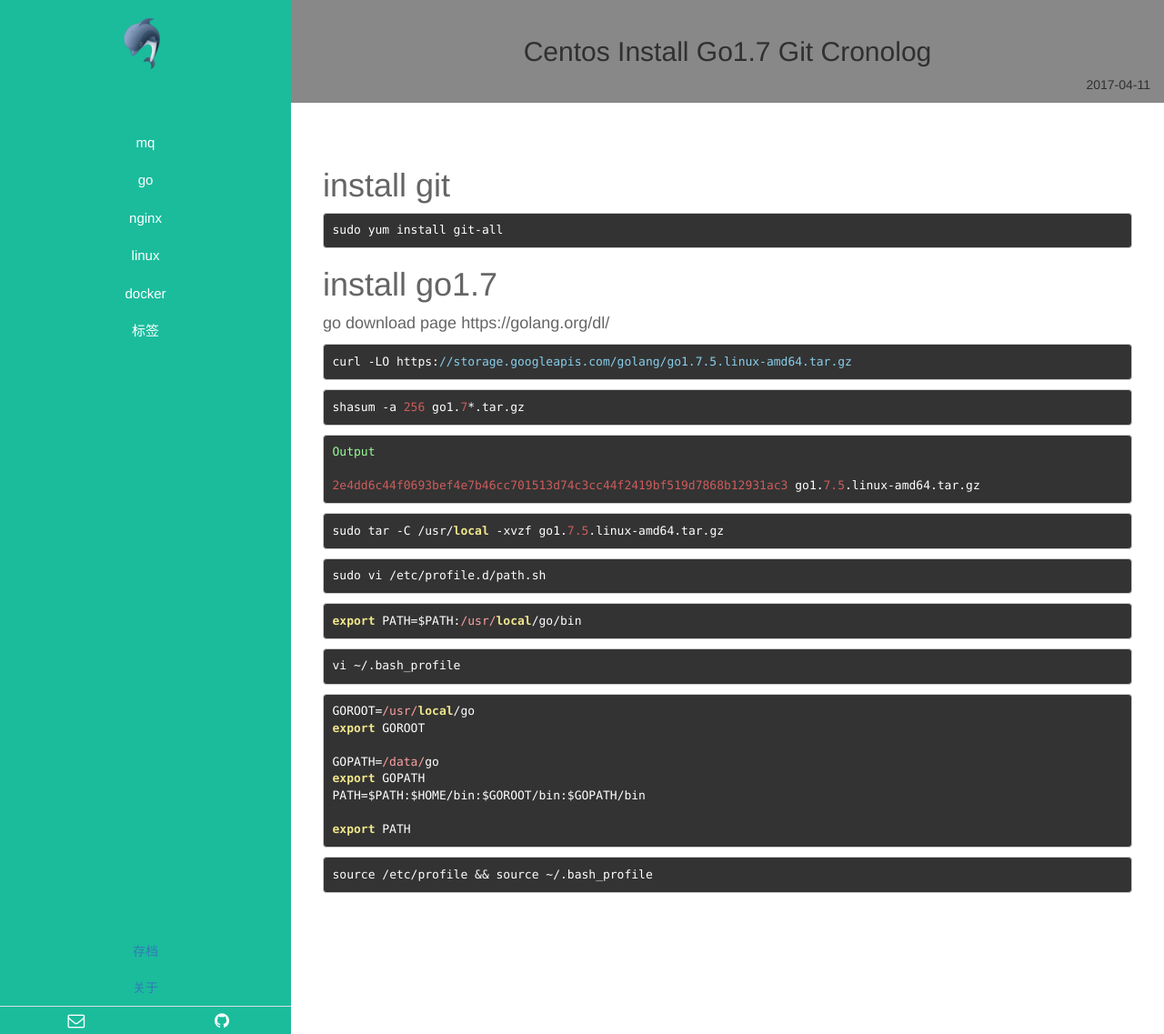
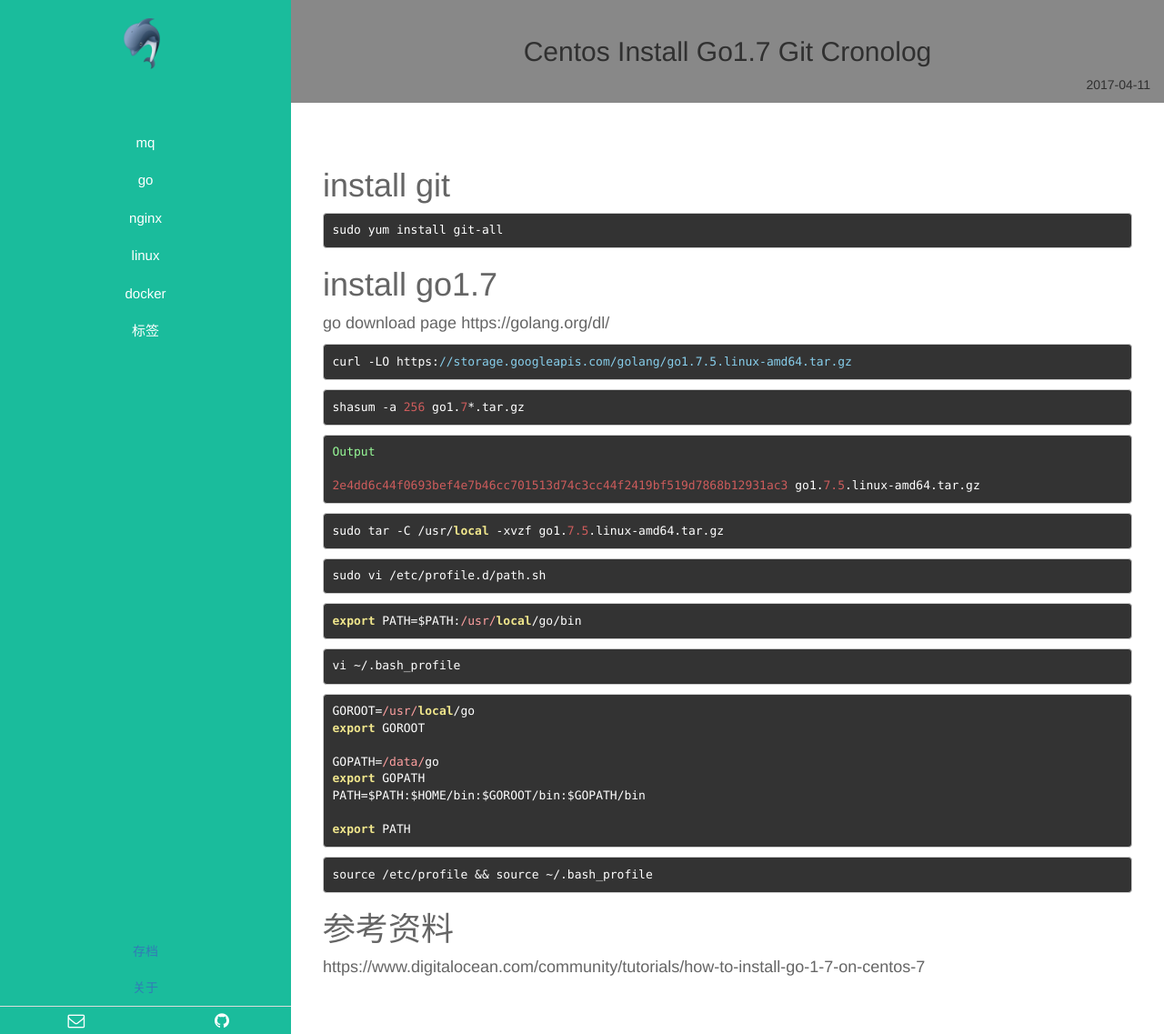
Before and after one commit to wcccode/wcccode.github.io, a Jekyll site: the page built from _posts/go/2017-4-11-centos-install-go1.7-git-cronolog.md, in a window 1280 px wide. Shown: the whole page at 91% size. Built offline with Jekyll 4.4.1, drawn with Linux system fonts in a browser that asks for light colours; our own code applies the rules of GitHub Pages for plain Markdown files.

Commit message:
Update 2017-4-11-centos-install-go1.7-git-cronolog.md

````diff
--- a/_posts/go/2017-4-11-centos-install-go1.7-git-cronolog.md
+++ b/_posts/go/2017-4-11-centos-install-go1.7-git-cronolog.md
@@ -54,3 +54,8 @@ export PATH
 ```
 source /etc/profile && source ~/.bash_profile
 ```
+
+
+# 参考资料
+
+https://www.digitalocean.com/community/tutorials/how-to-install-go-1-7-on-centos-7
````
